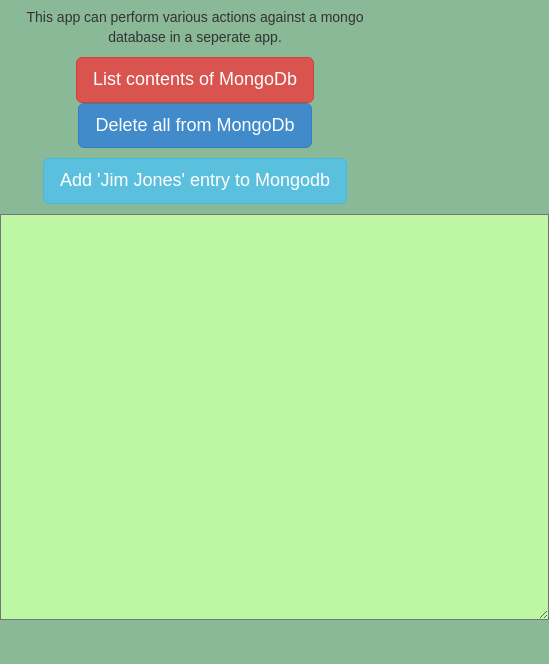
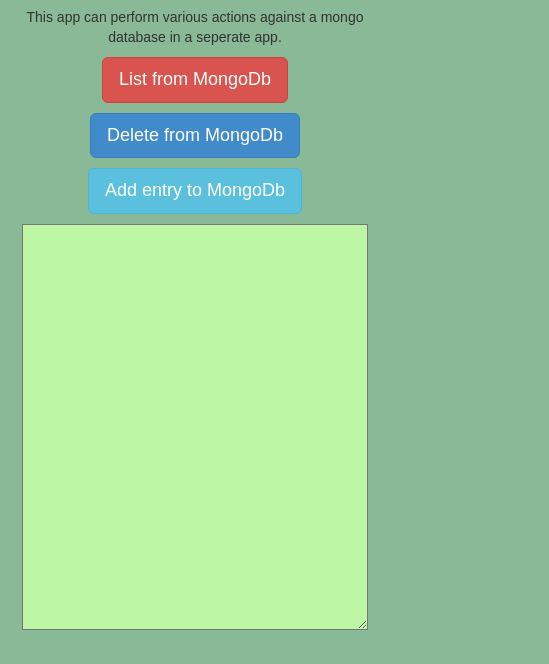
Before and after one commit to FeedHenrySuprt/fhdb_app, a plain HTML site: page client/default/index.html in a window 390 px wide. Shown: the part 180-844 px from the top of the page, 549 px wide, since content can reach past the window. Drawn offline with nearby package versions, Linux system fonts and the light colour scheme; files whose address does not match are found by name.

Commit message:
iPhone resizing

```diff
--- a/client/default/index.html
+++ b/client/default/index.html
@@ -23,15 +23,16 @@
 		<p></p>
 This app can perform various actions against a mongo database in a seperate app.
 		<p></p>
-		<button type="button" id="list_button" class="btn btn-lg btn-danger"> List contents of MongoDb </button>
-		<button type="button" id="deleteall_button" class="btn btn-lg btn-primary"> Delete all from MongoDb </button>
+		<button type="button" id="list_button" class="btn btn-lg btn-danger"> List from MongoDb </button>
 		<p></p>
-		<button type="button" id="add_button" class="btn btn-lg btn-info"> Add 'Jim Jones' entry to Mongodb </button>
+		<button type="button" id="deleteall_button" class="btn btn-lg btn-primary"> Delete from MongoDb </button>
+		<p></p>
+		<button type="button" id="add_button" class="btn btn-lg btn-info"> Add entry to MongoDb </button>
 		<p></p>
 		<p></p>
 
 		<!--div id="sqlResults" style="background-color:#BDF7A3; border:2px solid border-color:#BDF7A3; width:290px";> -->
-		<textarea rows="20" cols="65" readonly required wrap="hard" id="Results" style="background-color:#BDF7A3;"></textarea>
+		<textarea rows="20" cols="40" readonly required wrap="hard" id="Results" style="background-color:#BDF7A3;"></textarea>
 	</center>
 
 </bg>
```
